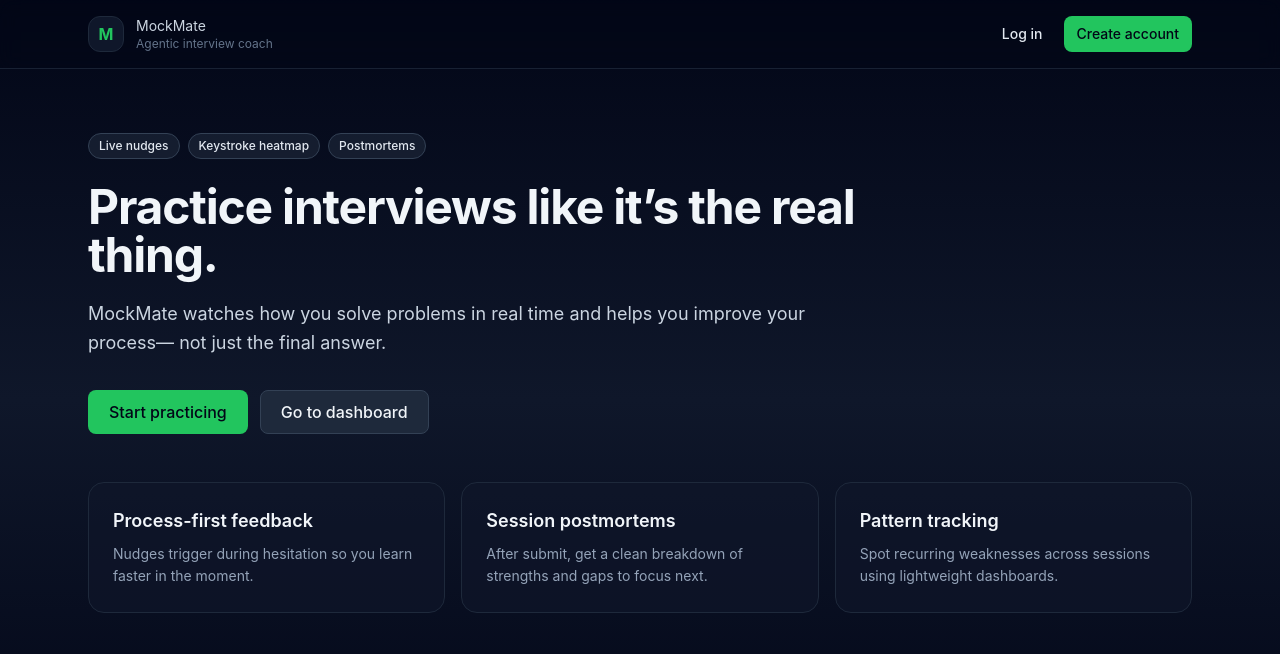
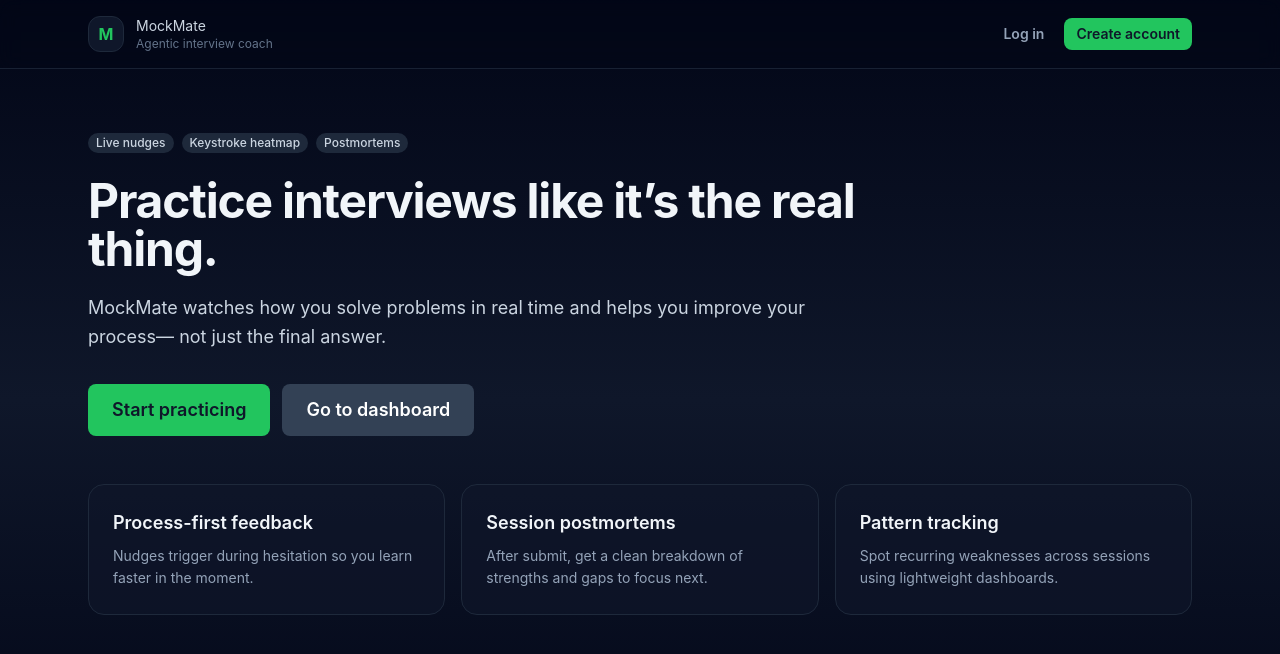
Before and after one commit to devkhera24/IntelliDSA, a React (Vite) app: page / in a window 1280 px wide. Shown: the top 654 px of the page. Built offline with nearby package versions, Linux system fonts and the light colour scheme; no server answers.

Commit message:
final fixes for MVP

```diff
--- a/src/App.jsx
+++ b/src/App.jsx
@@ -1,5 +1,5 @@
 import { lazy, Suspense } from 'react'
-import { Routes, Route } from 'react-router-dom'
+import { Link, Routes, Route } from 'react-router-dom'
 import ProtectedRoute from './components/UI/ProtectedRoute'
 import LoadingSpinner from './components/UI/LoadingSpinner'
 
@@ -61,6 +61,19 @@ export default function App() {
             </ProtectedRoute>
           }
         />
+
+    <Route
+      path="*"
+      element={
+        <div className="min-h-screen bg-slate-950 flex items-center justify-center text-white flex-col gap-4">
+          <p className="text-6xl">404</p>
+          <p className="text-slate-400">Page not found</p>
+          <Link to="/" className="text-green-400 hover:underline">
+            Go home
+          </Link>
+        </div>
+      }
+    />
       </Routes>
     </Suspense>
   )
--- a/src/components/UI/Badge.jsx
+++ b/src/components/UI/Badge.jsx
@@ -1,14 +1,23 @@
-export default function Badge({ children, className = '' }) {
+const styles = {
+	easy: 'bg-green-900/50 text-green-400',
+	medium: 'bg-yellow-900/50 text-yellow-400',
+	hard: 'bg-red-900/50 text-red-400',
+	default: 'bg-slate-800 text-slate-300',
+}
+
+export default function Badge({ label, children, variant = 'default', className = '' }) {
+	const content = label ?? children
 	return (
 		<span
 			className={[
-				'inline-flex items-center rounded-full border border-slate-700 bg-slate-800/60 px-2.5 py-1 text-xs font-medium text-slate-200',
+				'text-xs px-2 py-0.5 rounded-full font-medium',
+				styles[variant] || styles.default,
 				className,
 			]
 				.filter(Boolean)
 				.join(' ')}
 		>
-			{children}
+			{content}
 		</span>
 	)
 }
--- a/src/components/UI/Button.jsx
+++ b/src/components/UI/Button.jsx
@@ -1,31 +1,32 @@
-const base =
-	'inline-flex items-center justify-center gap-2 rounded-lg font-medium transition focus:outline-none focus-visible:ring-2 focus-visible:ring-brand-500 focus-visible:ring-offset-2 focus-visible:ring-offset-slate-950 disabled:opacity-50 disabled:cursor-not-allowed'
-
-const sizes = {
-	sm: 'h-9 px-3 text-sm',
-	md: 'h-10 px-4 text-sm',
-	lg: 'h-11 px-5 text-base',
-}
-
-const variants = {
-	primary:
-		'bg-brand-500 text-slate-950 hover:bg-brand-600 border border-transparent',
-	secondary:
-		'bg-slate-800 text-slate-100 hover:bg-slate-700 border border-slate-700',
-	ghost:
-		'bg-transparent text-slate-200 hover:bg-slate-800/60 border border-transparent',
-}
-
 export default function Button({
+	children,
 	as: Comp = 'button',
 	variant = 'primary',
 	size = 'md',
 	className = '',
 	...props
 }) {
-	const classes = [base, sizes[size] ?? sizes.md, variants[variant] ?? variants.primary, className]
+	const base =
+		'inline-flex items-center justify-center font-semibold rounded-lg transition focus:outline-none disabled:opacity-50'
+	const variants = {
+		primary: 'bg-green-500 hover:bg-green-400 text-slate-900',
+		secondary: 'bg-slate-700 hover:bg-slate-600 text-white',
+		danger: 'bg-red-600 hover:bg-red-500 text-white',
+		ghost: 'text-slate-400 hover:text-white',
+	}
+	const sizes = {
+		sm: 'px-3 py-1.5 text-sm',
+		md: 'px-4 py-2',
+		lg: 'px-6 py-3 text-lg',
+	}
+
+	const classes = [base, variants[variant] || variants.primary, sizes[size] || sizes.md, className]
 		.filter(Boolean)
 		.join(' ')
 
-	return <Comp className={classes} {...props} />
+	return (
+		<Comp className={classes} {...props}>
+			{children}
+		</Comp>
+	)
 }
--- a/vite.config.js
+++ b/vite.config.js
@@ -63,5 +63,8 @@ export default defineConfig(({ mode }) => {
         },
       },
     ],
+	build: {
+		chunkSizeWarningLimit: 1600,
+	},
   }
 })
```
Also changed, not shown: 1 other file (tests, documents, lock files or other folders).
